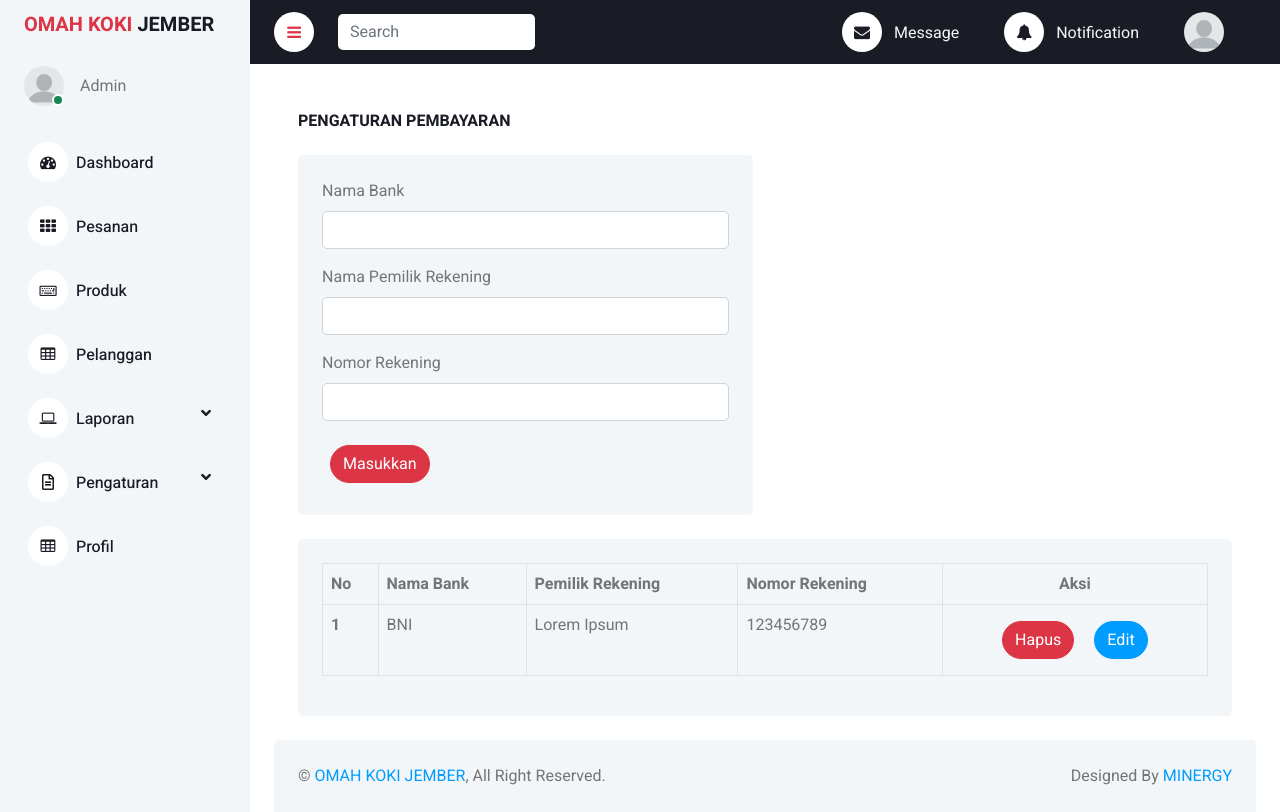
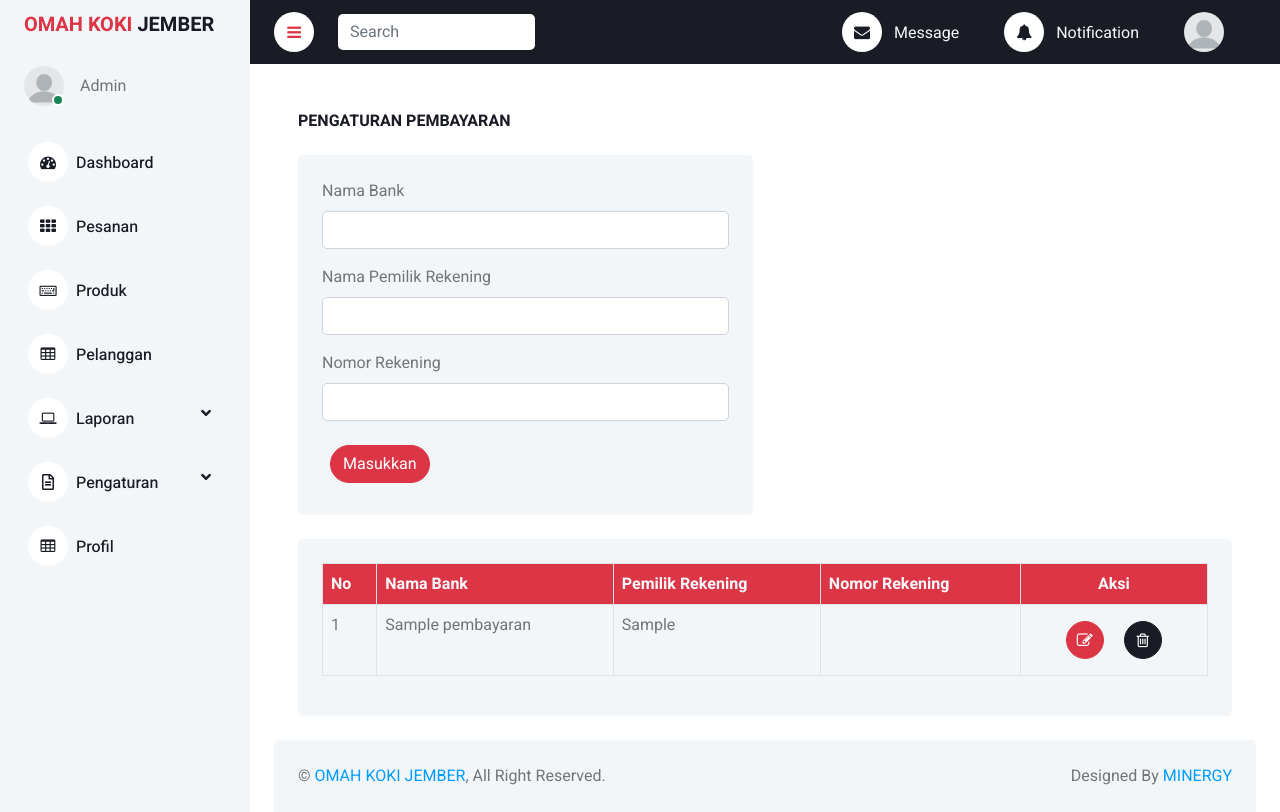
Before and after one commit to MuhammadRamaPradipaWijaya/Omah-Koki-Jember, a Flask app: page /adpembayaran in a window 1280 px wide. Run offline with Flask 3, Linux system fonts and the light colour scheme; a database or web service that is not in the repository returns one stand-in record (values such as "Sample title"); some libraries are stand-ins or nearby versions.

Commit message:
Update ad_pembayaran.html

```diff
--- a/templates/ad_pembayaran.html
+++ b/templates/ad_pembayaran.html
@@ -1,36 +1,48 @@
-{% include 'ad_header.html' %}
-{% include 'ad_navbar.html' %}
-{% include 'ad_sidebar.html' %}
+{% include 'ad_header.html' %} {% include 'ad_navbar.html' %} {% include
+'ad_sidebar.html' %}
 
 <div class="container-fluid pt-4 px-4">
   <h6 class="mb-4">PENGATURAN PEMBAYARAN</h6>
   <div class="row g-4">
     <div class="col-sm-12 col-xl-6">
       <div class="bg-light rounded h-100 p-4">
-                <form>
+        <form method="POST" action="/addpembayaran">
           <div class="mb-3">
             <label for="bankName" class="form-label">Nama Bank</label>
-                        <input type="text" class="form-control" id="bankName">
+            <input type="text" class="form-control" name="bank" id="bankName" />
           </div>
           <div class="mb-3">
-                        <label for="accountOwner" class="form-label">Nama Pemilik Rekening</label>
-                        <input type="text" class="form-control" id="accountOwner">
+            <label for="accountOwner" class="form-label"
+              >Nama Pemilik Rekening</label
+            >
+            <input
+              type="text"
+              class="form-control"
+              name="pemilikrek"
+              id="accountOwner"
+            />
           </div>
           <div class="mb-3">
             <label for="accountNumber" class="form-label">Nomor Rekening</label>
-                        <input type="text" class="form-control" id="accountNumber">
+            <input
+              type="text"
+              class="form-control"
+              name="norek"
+              id="accountNumber"
+            />
           </div>
-                    <button type="submit" class="btn btn-danger rounded-pill m-2">Masukkan</button>
+          <button type="submit" class="btn btn-danger rounded-pill m-2">
+            Masukkan
+          </button>
         </form>
       </div>
     </div>
-
 
     <div class="col-12">
       <div class="bg-light rounded h-100 p-4">
         <div class="table-responsive">
           <table class="table table-bordered">
-                        <thead>
+            <thead class="bg-danger text-light">
               <tr>
                 <th scope="col">No</th>
                 <th scope="col">Nama Bank</th>
@@ -40,17 +52,31 @@
               </tr>
             </thead>
             <tbody>
+              {% for item in pembayaran %}
               <tr>
-                                <th scope="row">1</th>
-                                <td>BNI</td>
-                                <td>Lorem Ipsum</td>
-                                <td>123456789</td>
+                <td>{{loop.index}}</td>
+                <td>{{item.Nama_Bank}}</td>
+                <td>{{item.Pemilik_Rek}}</td>
+                <td>{{item.No_Rek}}</td>
                 <td class="text-center">
-                                    <button type="button" class="btn btn-danger rounded-pill m-2">Hapus</button>
-                                    <button type="button" class="btn btn-primary rounded-pill m-2"
-                                        data-bs-toggle="modal" data-bs-target="#exampleModal">Edit</button>
+                  <button type="button" class="btn btn-square btn-danger m-2">
+                    <i
+                      class="fa fa-edit"
+                      data-bs-toggle="modal"
+                      data-bs-target="#ModalEdit{{ item._id }}"
+                      title="Edit"
+                    ></i>
+                  </button>
+                  <a
+                    href="/deletePembayaran/{{item._id}}"
+                    type="button"
+                    class="btn btn-square btn-dark m-2"
+                  >
+                    <i class="fa fa-trash-o" title="Delete"></i>
+                  </a>
                 </td>
               </tr>
+              {% endfor %}
             </tbody>
           </table>
         </div>
@@ -60,33 +86,68 @@
 </div>
 
 <!-- Modal -->
-<div class="modal fade" id="exampleModal" tabindex="-1" aria-labelledby="exampleModalLabel" aria-hidden="true">
+{% for item in pembayaran %}
+
+<div
+  class="modal fade"
+  id="ModalEdit{{ item._id }}"
+  tabindex="-1"
+  aria-labelledby="exampleModalLabel"
+  aria-hidden="true"
+>
   <div class="modal-dialog">
     <div class="modal-content">
+      <form method="POST" action="/editPembayaran/{{item._id}}">
         <div class="modal-header">
           <h5 class="modal-title" id="exampleModalLabel">EDIT</h5>
-                <button type="button" class="btn-close" data-bs-dismiss="modal" aria-label="Close"></button>
+          <button
+            type="button"
+            class="btn-close"
+            data-bs-dismiss="modal"
+            aria-label="Close"
+          ></button>
         </div>
         <div class="modal-body">
           <div class="mb-3">
             <label for="bankName" class="form-label">Nama Bank</label>
-                    <input type="text" class="form-control" id="bankName">
+            <input
+              type="text"
+              class="form-control"
+              id="bankName"
+              name="bank"
+              value="{{item.Nama_Bank}}"
+            />
           </div>
           <div class="mb-3">
-                    <label for="accountOwner" class="form-label">Nama Pemilik Rekening</label>
-                    <input type="text" class="form-control" id="accountOwner">
+            <label for="accountOwner" class="form-label"
+              >Nama Pemilik Rekening</label
+            >
+            <input
+              type="text"
+              class="form-control"
+              id="accountOwner"
+              name="pemilikrek"
+              value="{{item.Pemilik_Rek}}"
+            />
           </div>
           <div class="mb-3">
             <label for="accountNumber" class="form-label">Nomor Rekening</label>
-                    <input type="text" class="form-control" id="accountNumber">
+            <input
+              type="text"
+              class="form-control"
+              id="accountNumber"
+              name="norek"
+              value="{{item.No_Rek}}"
+            />
           </div>
         </div>
         <div class="modal-footer">
-                <button type="button" class="btn btn-secondary rounded-pill m-2" data-bs-dismiss="modal">Tutup</button>
-                <button type="button" class="btn btn-primary rounded-pill m-2">Simpan</button>
+          <button type="submit" class="btn btn-danger rounded-pill m-2">
+            Simpan
+          </button>
+        </div>
+      </form>
     </div>
   </div>
 </div>
-</div>
-
-{% include 'ad_footer.html' %}
+{% endfor %} {% include 'ad_footer.html' %}
```
Lines whose indentation alone changed are shown as unchanged.
